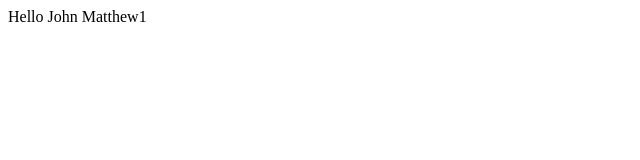
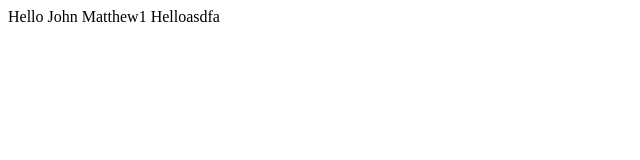
Before and after one commit to rich9005/newGitTest, a plain HTML site: page index.html in a window 1280 px wide. Shown: the whole page, without its empty margins (0-640 px from the left). Drawn offline with Linux system fonts and the light colour scheme.

Commit message:
added module 1

```diff
--- a/index.html
+++ b/index.html
@@ -3,5 +3,8 @@
 Hello
 John
 Matthew1
+<module1>
+Helloasdfa
+</module1>
 </body>
 </html>
```
